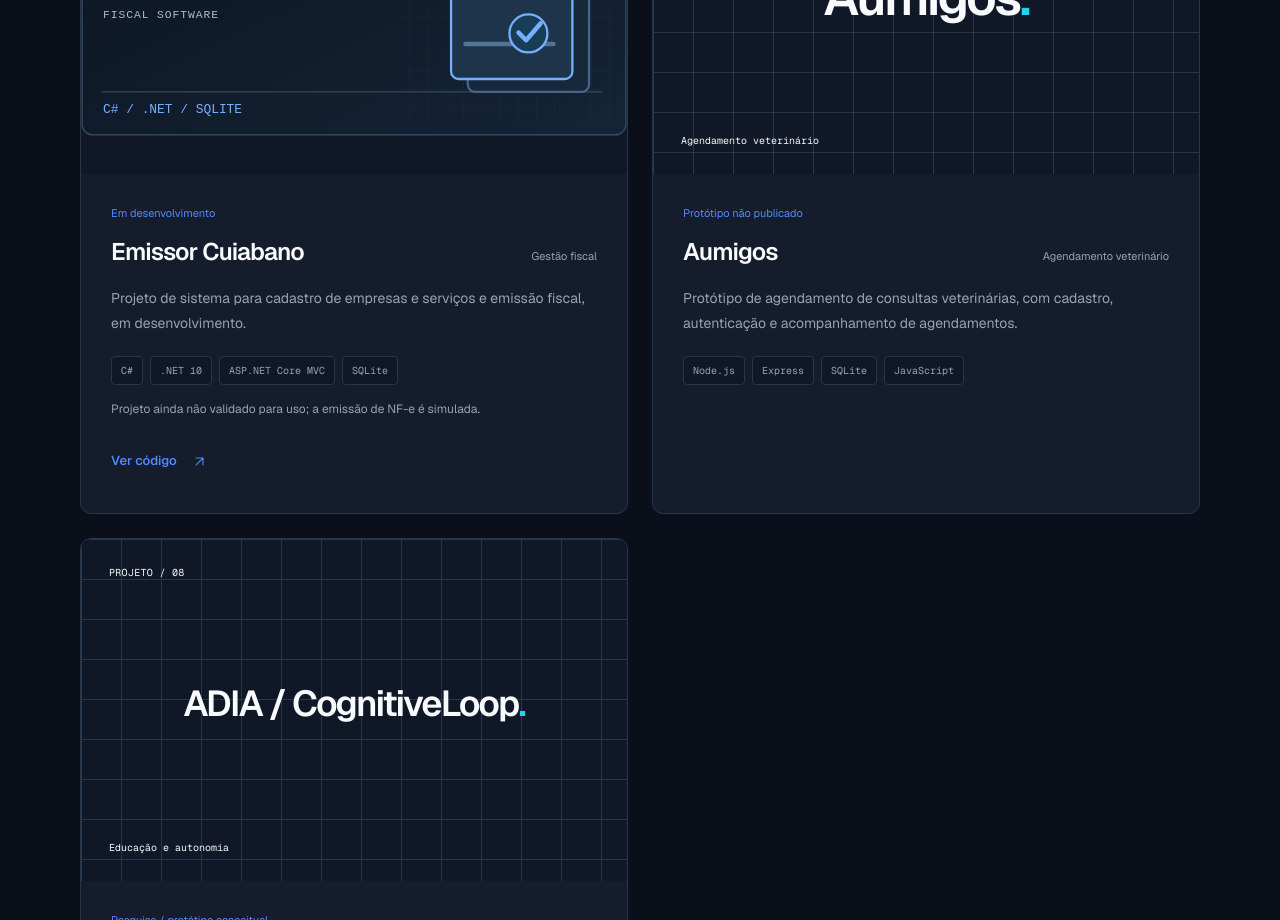
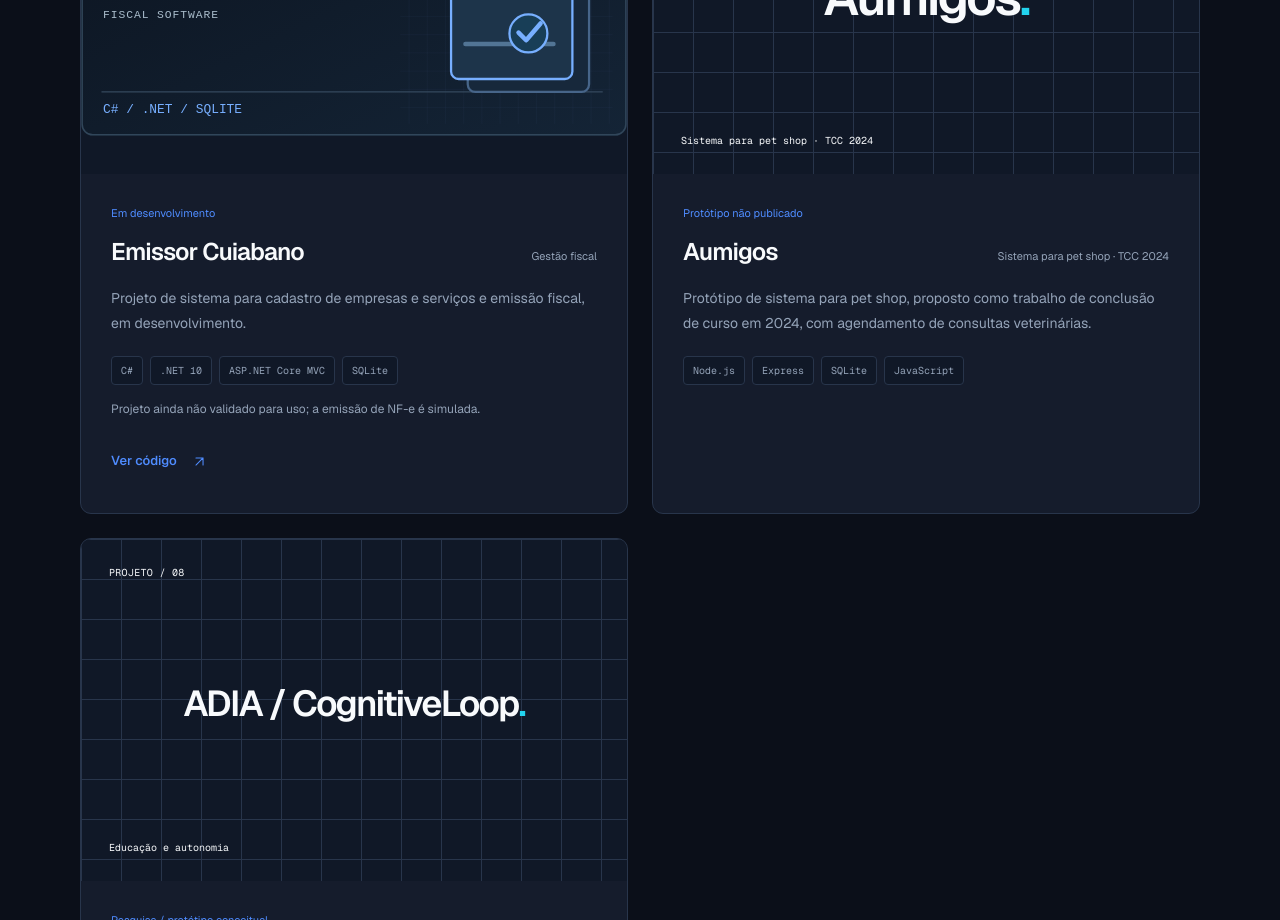
Before and after one commit to KauaMarques-js/Portfolio-Kaua-Marques, a Next.js app: page / in a window 1280 px wide. Shown: the part 3300-4220 px from the top of the page. Built offline with nearby package versions, Linux system fonts and the light colour scheme; no server answers.

Commit message:
content: contextualiza aumigos como tcc

```diff
--- a/src/data/portfolio.ts
+++ b/src/data/portfolio.ts
@@ -148,8 +148,8 @@ export const projects: Project[] = [
   {
     id: "aumigos",
     name: "Aumigos",
-    category: "Agendamento veterinário",
-    description: "Protótipo de agendamento de consultas veterinárias, com cadastro, autenticação e acompanhamento de agendamentos.",
+    category: "Sistema para pet shop · TCC 2024",
+    description: "Protótipo de sistema para pet shop, proposto como trabalho de conclusão de curso em 2024, com agendamento de consultas veterinárias.",
     tech: ["Node.js", "Express", "SQLite", "JavaScript"],
     status: "Protótipo não publicado",
     featured: true,
```
